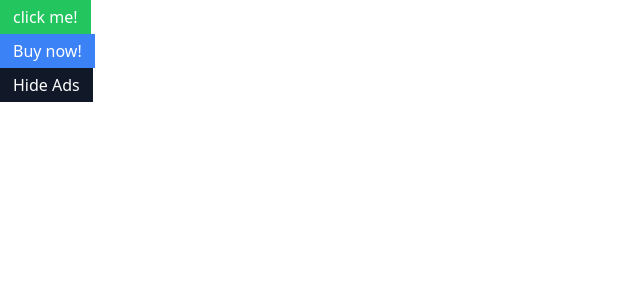
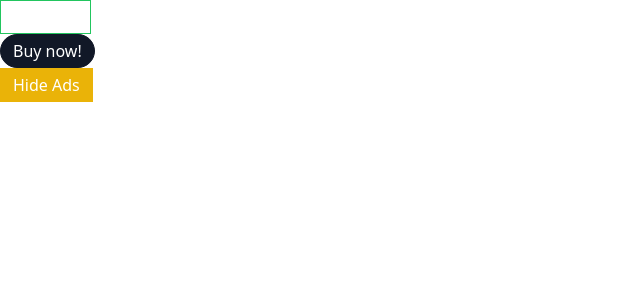
Before and after one commit to Jeungbin/react-udemy-lecture, a React (Create React App) app: page / in a window 1280 px wide. Shown: the top 300 px of the page, without its empty margins (0-640 px from the left). Built offline with nearby package versions, Linux system fonts and the light colour scheme.

Commit message:
#9 : Tailwind CSS

```diff
--- a/src/10.Navigation and Routing/App.js
+++ b/src/10.Navigation and Routing/App.js
@@ -4,15 +4,19 @@
   return (
     <div>
       <div>
-        <Button success primary>
+        <Button outline success primary>
           click me!
         </Button>
       </div>
       <div>
-        <Button primary>Buy now!</Button>
+        <Button rounded secondary primary>
+          Buy now!
+        </Button>
       </div>
       <div>
-        <Button secondary>Hide Ads</Button>
+        <Button warning secondary>
+          Hide Ads
+        </Button>
       </div>
     </div>
   );
--- a/src/10.Navigation and Routing/Button.js
+++ b/src/10.Navigation and Routing/Button.js
@@ -19,6 +19,13 @@
     "border-green-500 bg-green-500 text-white": success,
     "border-yellow-500 bg-yellow-500 text-white": warning,
     "border-red-500 bg-red-500 text-white": danger,
+    "rounded-full": rounded,
+    "bg-white": outline,
+    "text-blue-500": outline && primary,
+    "text-gray-900": outline && secondary,
+    "text-green-500": outline && success,
+    "text-yellow-400": outline && warning,
+    "text-red-500": outline && danger,
   });
 
   return <button className={classes}>{children}</button>;
```
